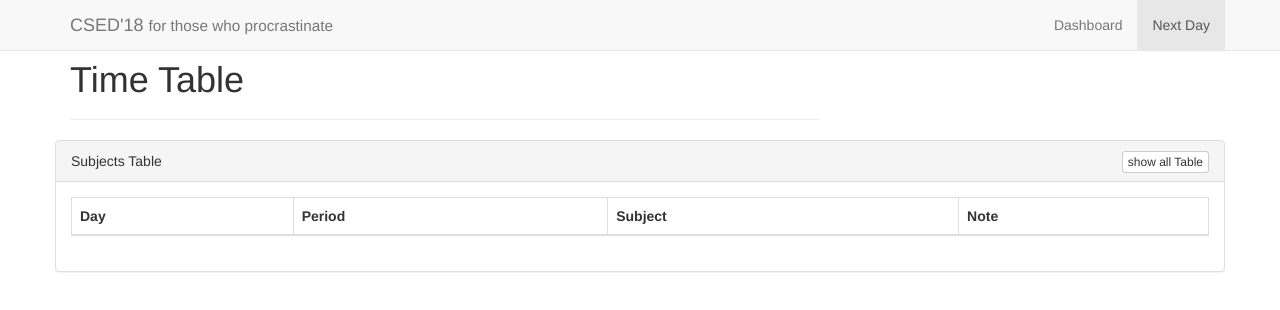
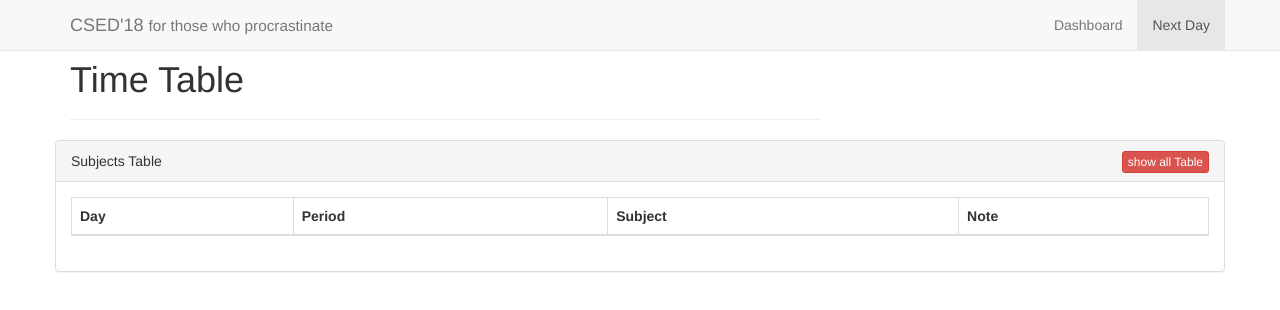
Before and after one commit to csed2018/csed2018.github.io, a plain HTML site: page index.html in a window 1280 px wide. Both pictures are taken after a click on the link "Next Day". Drawn offline with nearby package versions, Linux system fonts and the light colour scheme; files that its build step writes are made by us from their sources; no server answers.

Commit message:
Make show all table button red

```diff
--- a/index.html
+++ b/index.html
@@ -232,6 +232,7 @@
 
 </div>
 
+<!-- Table !-->
 
 <div class="container tab-pane fade in" id="nextday-container">
 
@@ -248,7 +249,7 @@
     <div class="panel panel-default" ng-controller="nextDayCtrl as ctrl">
         <div class="panel-heading">
             <i></i> Subjects Table
-            <label class="btn btn-default btn-xs pull-right"  data-toggle="button" ng-click="ctrl.allTableClick()">
+            <label class="btn btn-danger btn-xs pull-right"  data-toggle="button" ng-click="ctrl.allTableClick()">
               show all Table
             </label>
         </div>
@@ -265,7 +266,7 @@
                 </thead>
                 <tbody>
                     <tr ng-show="ctrl.isAllTableShowed() || period.isNextDay" ng-class="{info: period.isNextDay}" ng-repeat-start="period in ctrl.data.table">
-                        <td >{{ period.mid ? period.day : "" }}</td>
+                        <td>{{ period.mid ? period.day : "" }}</td>
                         <td>{{ period.num}}</td>
                         <td>{{ period.subject }} ( {{ period.ptype }} )</td>
                         <td>{{ period.notes || ""}}</td>
```
